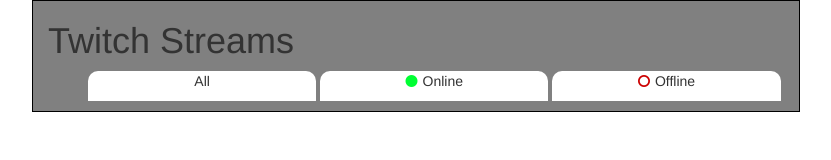
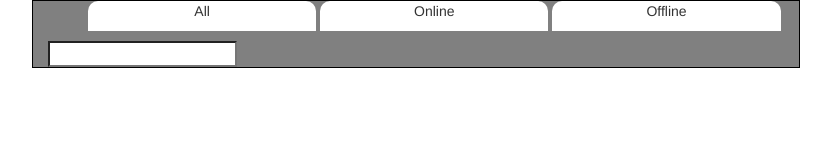
Before and after one commit to krames12/fcc-twitch-list, a plain HTML site: page index.html in a window 1280 px wide. Shown: the whole page, without its empty margins (224-1055 px from the left). Drawn offline with nearby package versions, Linux system fonts and the light colour scheme.

Commit message:
'Add Streamer' feature working

```diff
--- a/index.html
+++ b/index.html
@@ -12,16 +12,16 @@
 
   <div class="container">
   	<header>
-		<h1>Twitch Streams</h1>
   		<nav>
   			<ul class="stream-menu navigation">
   				<li class="all">All</li>
-				<li class="live"><span class="fa fa-circle on-icon"></span>Online</li>
-				<li class="off"><span class="fa fa-circle-o off-icon"></span>Offline</li>
+  				<li class="live">Online</li>
+  				<li class="off">Offline</li>
   			</ul>
   		</nav>
   	</header>
   	<div class="stream-container">
+  		<div class="add"><form action="#" onsubmit="addStream()"><input type="search" class="add-stream"/></form></div>
   		<div class="online-streams"></div>
   		<div class="offline-streams"></div>
   	</div>
```
Lines whose indentation alone changed are shown as unchanged.
